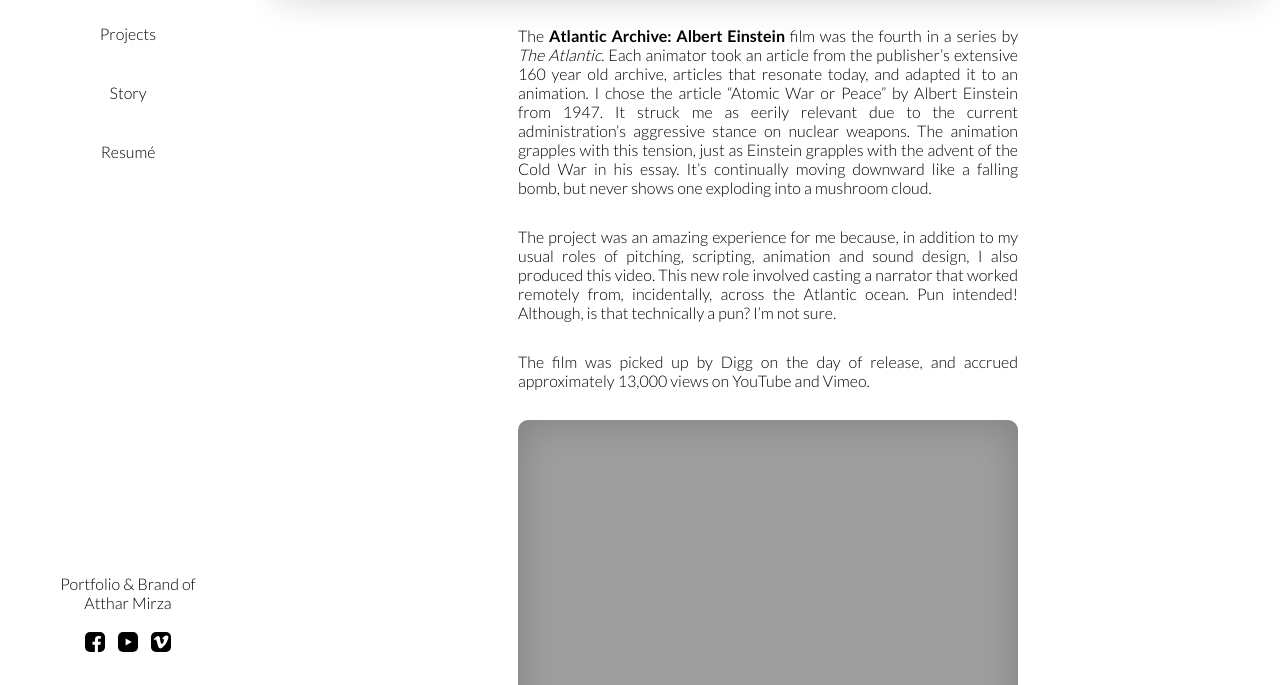
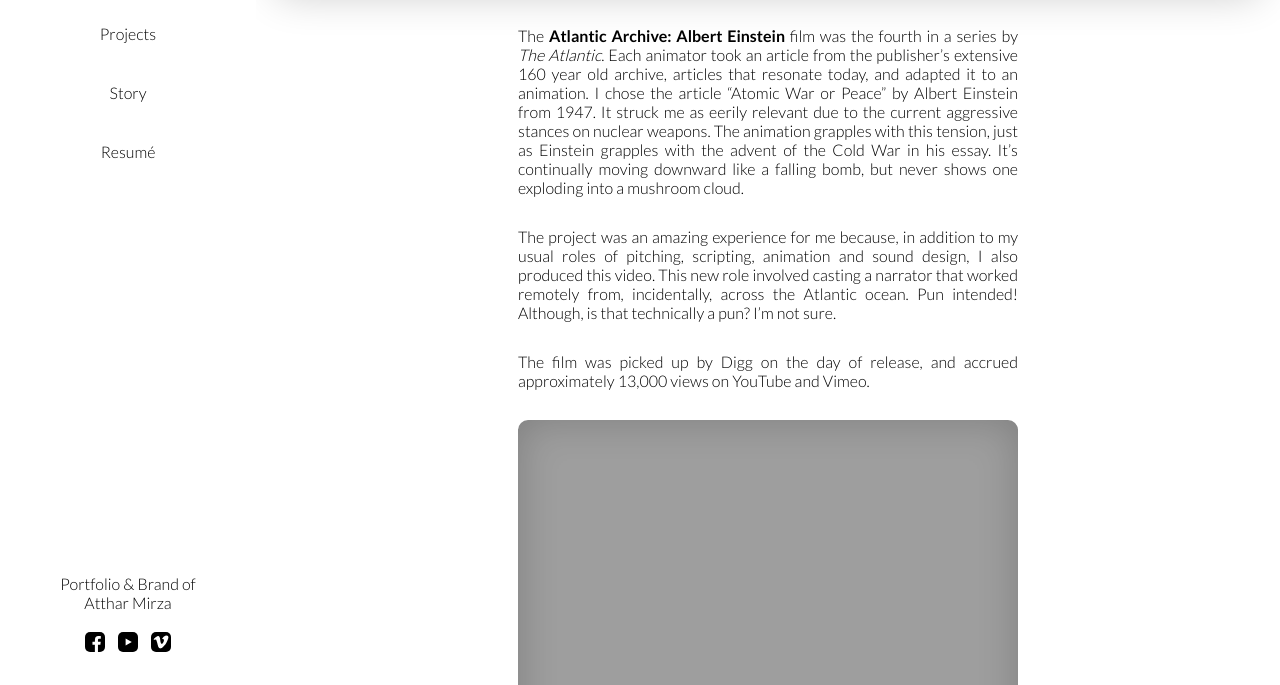
Before and after one commit to attharmirza/SittingHunWebsite, a Jekyll site: the page built from _projects/atlantic-archive-einstein.markdown, in a window 1280 px wide and 900 px high, scrolled down 373 px, cut to the strip 215-900 px from the top of the window. Built offline with Jekyll 4.4.1, drawn with Linux system fonts in a browser that asks for light colours; some web fonts are replaced.

Commit message:
Updated Atlantic Archive Einstein

```diff
--- a/_projects/atlantic-archive-einstein.markdown
+++ b/_projects/atlantic-archive-einstein.markdown
@@ -45,7 +45,7 @@
   style: Float
 ---
 
-The [**Atlantic Archive: Albert Einstein**](https://www.theatlantic.com/video/index/557987/einstein-atomic-war/) film was the fourth in a series by _The Atlantic_. Each animator took an article from the publisher's extensive 160 year old archive, articles that resonate today, and adapted it to an animation. I chose the article "Atomic War or Peace" by Albert Einstein from 1947. It struck me as eerily relevant due to the current administration's aggressive stance on  nuclear weapons. The animation grapples with this tension, just as Einstein grapples with the advent of the Cold War in his essay. It's continually moving downward like a falling bomb, but never shows one exploding into a mushroom cloud.
+The [**Atlantic Archive: Albert Einstein**](https://www.theatlantic.com/video/index/557987/einstein-atomic-war/) film was the fourth in a series by _The Atlantic_. Each animator took an article from the publisher's extensive 160 year old archive, articles that resonate today, and adapted it to an animation. I chose the article "Atomic War or Peace" by Albert Einstein from 1947. It struck me as eerily relevant due to the current aggressive stances on  nuclear weapons. The animation grapples with this tension, just as Einstein grapples with the advent of the Cold War in his essay. It's continually moving downward like a falling bomb, but never shows one exploding into a mushroom cloud.
 
 The project was an amazing experience for me because, in addition to my usual roles of pitching, scripting, animation and sound design, I also produced this video. This new role involved casting a narrator that worked remotely from, incidentally, across the Atlantic ocean. Pun intended! Although, is that technically a pun? I'm not sure.
 
```
